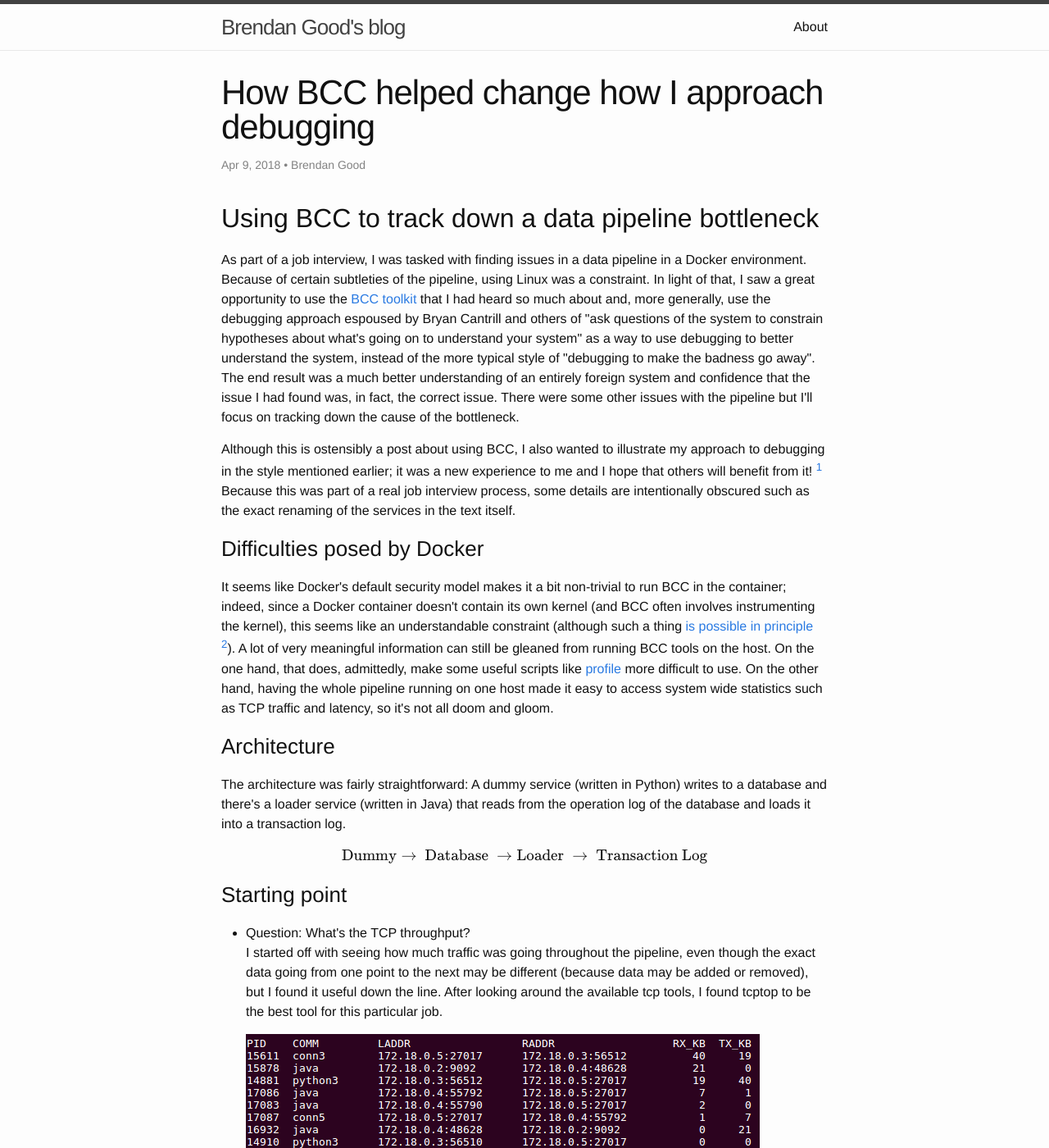
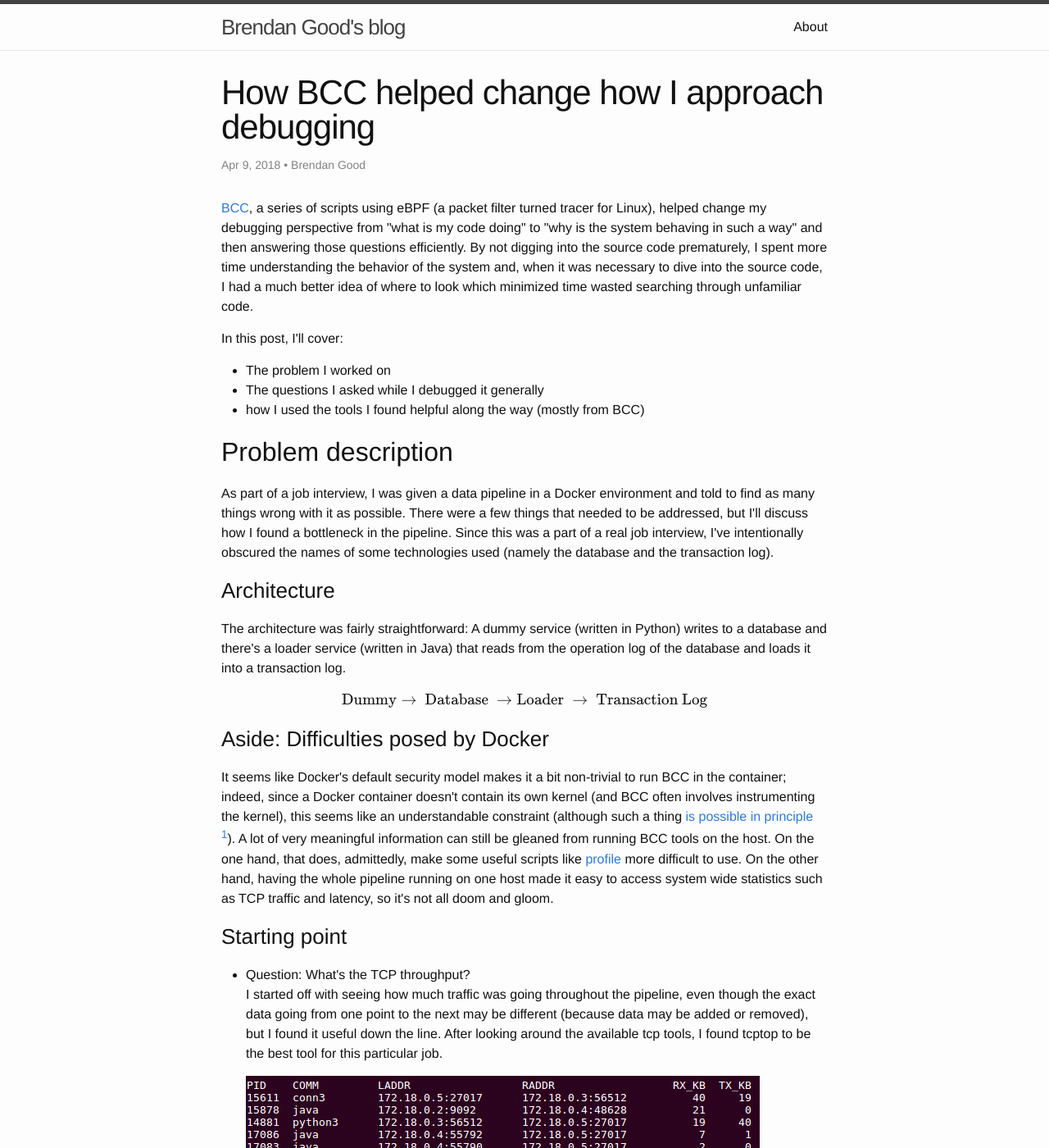
Before and after one commit to b-t-g/b-t-g.github.io, a Jekyll site: the page built from _posts/2018-04-09-bcc.html, in a window 1280 px wide and 1400 px high. Shown: the whole window at 82% size. Built offline with Jekyll 4.4.1, drawn with Linux system fonts in a browser that asks for light colours; formulas are drawn with MathJax 3; some of the changed text lies outside the part shown.

Commit message:
Overhaul beginning section

```diff
--- a/_posts/2018-04-09-bcc.html
+++ b/_posts/2018-04-09-bcc.html
@@ -12,35 +12,29 @@ categories:
 - Linux
 - debugging
 ---
-<div id="outline-container-org14c6766" class="outline-2">
-<h2 id="org14c6766">Using BCC to track down a data pipeline bottleneck</h2>
-<div class="outline-text-2" id="text-org14c6766">
 <p>
-As part of a job interview, I was tasked with finding issues in a data pipeline in a Docker environment. Because of certain subtleties
-of the pipeline, using Linux was a constraint. In light of that, I saw a great opportunity to use the <a href="https://github.com/iovisor/bcc">BCC toolkit</a> that I had heard so much
-about and, more generally, use the debugging approach espoused by Bryan Cantrill and others of "ask questions of the system to constrain
-hypotheses about what's going on to understand your system" as a way to use debugging to better understand the system, instead of the more
-typical style of "debugging to make the badness go away". The end result was a much better understanding of an entirely foreign system and
-confidence that the issue I had found was, in fact, the correct issue. There were some other issues with the pipeline but I'll focus on
-tracking down the cause of the bottleneck.
+<a href="https://github.com/iovisor/bcc">BCC</a>, a series of scripts using eBPF (a packet filter turned tracer for Linux), helped change my debugging perspective from "what is my code doing" to "why is the system behaving in such a way"
+and then answering those questions efficiently. By not digging into the source code prematurely, I spent more time understanding the behavior of the system and, when it was necessary to dive
+into the source code, I had a much better idea of where to look which minimized time wasted searching through unfamiliar code.
 </p>
 
 <p>
-Although this is ostensibly a post about using BCC, I also wanted to illustrate my approach to debugging in the style mentioned earlier; it was a new experience to me and I hope that others
-will benefit from it! <sup><a id="fnr.1" class="footref" href="#fn.1">1</a></sup> Because this was part of a real job interview process, some details are intentionally obscured such as the exact renaming of the services in the text itself.
+In this post, I'll cover:
 </p>
-</div>
+<ul class="org-ul">
+<li>The problem I worked on</li>
+<li>The questions I asked while I debugged it generally</li>
+<li>how I used the tools I found helpful along the way (mostly from BCC)</li>
+</ul>
 
-<div id="outline-container-orgabd60ca" class="outline-3">
-<h3 id="orgabd60ca">Difficulties posed by Docker</h3>
-<div class="outline-text-3" id="text-orgabd60ca">
+<div id="outline-container-org07162fe" class="outline-2">
+<h2 id="org07162fe">Problem description</h2>
+<div class="outline-text-2" id="text-org07162fe">
 <p>
-It seems like Docker's default security model makes it a bit non-trivial to run BCC in the container; indeed, since a Docker container doesn't contain its own
-kernel (and BCC often involves instrumenting the kernel), this seems like an understandable constraint (although such a thing <a href="http://dtrace.org/blogs/bmc/2012/06/07/dtrace-in-the-zone/">is possible in principle</a> <sup><a id="fnr.2" class="footref" href="#fn.2">2</a></sup>). A lot
-of very meaningful information can still be gleaned from running BCC tools on the host. On the one hand, that does, admittedly, make some useful scripts like <a href="https://github.com/iovisor/bcc/blob/master/tools/profile.py">profile</a> more difficult to use.
-On the other hand, having the whole pipeline running on one host made it easy to access system wide statistics such as TCP traffic and latency, so it's not all doom and gloom.
+As part of a job interview, I was given a data pipeline in a Docker environment and told to find as many things wrong with it as possible. There were a few things that needed to be addressed,
+but I'll discuss how I found a bottleneck in the pipeline. Since this was a part of a real job interview, I've intentionally obscured the names of some technologies used (namely the database
+and the transaction log).
 </p>
-</div>
 </div>
 
 <div id="outline-container-org837830f" class="outline-3">
@@ -55,6 +49,19 @@ and loads it into a transaction log.
 \[
 \text{Dummy}\to\ \text{Database}\ \to \text{Loader}\ \to\ \text{Transaction Log}
 \]
+</p>
+</div>
+</div>
+
+
+<div id="outline-container-org996a87c" class="outline-3">
+<h3 id="org996a87c">Aside: Difficulties posed by Docker</h3>
+<div class="outline-text-3" id="text-org996a87c">
+<p>
+It seems like Docker's default security model makes it a bit non-trivial to run BCC in the container; indeed, since a Docker container doesn't contain its own
+kernel (and BCC often involves instrumenting the kernel), this seems like an understandable constraint (although such a thing <a href="http://dtrace.org/blogs/bmc/2012/06/07/dtrace-in-the-zone/">is possible in principle</a> <sup><a id="fnr.1" class="footref" href="#fn.1">1</a></sup>). A lot
+of very meaningful information can still be gleaned from running BCC tools on the host. On the one hand, that does, admittedly, make some useful scripts like <a href="https://github.com/iovisor/bcc/blob/master/tools/profile.py">profile</a> more difficult to use.
+On the other hand, having the whole pipeline running on one host made it easy to access system wide statistics such as TCP traffic and latency, so it's not all doom and gloom.
 </p>
 </div>
 </div>
@@ -95,7 +102,7 @@ syscall is made) and the -P flag (aggregate by processes and not syscalls), was
 </pre>
 </div>
 <p>
-Given that the computer was running things other than just the pipeline, it was fairly noisy across the entire system, but I did see that Python and the database were pretty high up there.
+The computer was running things other than just the pipeline, so it was fairly noisy across the entire system, but I did see that Python and the database were pretty high up there.
 </p>
 
 
@@ -223,9 +230,9 @@ indeed the bottleneck.
 </p>
 
 <p>
-So, given the non-production nature of this particular pipeline, I was able to do a test to see whether it was the loader service that was unable to keep up by killing the dummy service.
+Since the pipeline was running locally and not in production, I was able to do a test to see whether it was the loader service that was unable to keep up by killing the dummy service.
 I saw that the tcp traffic going through the loader service was exactly the same, indicating that there was still data for the loader service to read despite no new records being added
-to the operation log. There another (and safer) way to check for the same thing.
+to the operation log. There is another (and safer) way to check for the same thing.
 </p>
 
 <p>
@@ -283,9 +290,9 @@ So there we have it, tracking down a bottleneck from beginning to end with the h
 <h2 id="org8dde1cc">Impressions about BCC and eBPF</h2>
 <div class="outline-text-2" id="text-org8dde1cc">
 <p>
-When I first heard about BCC, I had already known about DTrace; I initially wasn't as excited about it as I was when I first heard about DTrace given that it's only easily usable
-with a pre-made script. However, the pre-made scripts from the BCC-toolkit are incredibly powerful and I never really felt wanting for this project. As time goes on, who knows? Maybe
-<a href="https://github.com/ajor/bpftrace">bpftrace</a> or <a href="https://github.com/iovisor/ply">ply</a> will catch on or I'll make another post about how I wrote my own eBPF script!<sup><a id="fnr.3" class="footref" href="#fn.3">3</a></sup>
+When I first heard about BCC, I had already known about DTrace; I initially wasn't as excited about it as I was when I first heard about DTrace because it's far more difficult to make
+new scripts. However, the pre-made scripts from the BCC-toolkit are incredibly powerful and I never really felt wanting for this project. As time goes on, who knows? Maybe
+<a href="https://github.com/ajor/bpftrace">bpftrace</a> or <a href="https://github.com/iovisor/ply">ply</a> will catch on or I'll make another post about how I wrote my own eBPF script!<sup><a id="fnr.2" class="footref" href="#fn.2">2</a></sup>
 </p>
 </div>
 </div>
@@ -294,15 +301,10 @@ with a pre-made script. However, the pre-made scripts from the BCC-toolkit are i
 <div id="text-footnotes">
 
 <div class="footdef"><sup><a id="fn.1" class="footnum" href="#fnr.1">1</a></sup> <div class="footpara"><p class="footpara">
-In light of that, I'll try to talk about approaches that weren't successful, to help highlight how I approached the problem, but I'll inevitably exclude some things I tried but didn't work.
-Also, to have some sense of narrative, the exact ordering will differ.
+I suspect the reason you can get DTrace working with zones is because a zone is a first-class construct in Illumos whereas that is not the case with Docker and Linux.
 </p></div></div>
 
 <div class="footdef"><sup><a id="fn.2" class="footnum" href="#fnr.2">2</a></sup> <div class="footpara"><p class="footpara">
-I suspect the reason you can get DTrace working with zones is because a zone is a first-class construct in Illumos whereas that is not the case with Docker and Linux.
-</p></div></div>
-
-<div class="footdef"><sup><a id="fn.3" class="footnum" href="#fnr.3">3</a></sup> <div class="footpara"><p class="footpara">
 If you are interested, Julia Evans has <a href="https://jvns.ca/blog/2018/02/24/an-ltrace-clone-using-ebpf/">several</a> <a href="https://jvns.ca/blog/2018/02/05/rust-bcc/">good</a> <a href="https://jvns.ca/blog/2018/01/31/spying-on-a-ruby-process-s-memory-allocations/">posts</a> on the subject.
 </p></div></div>
 
```
